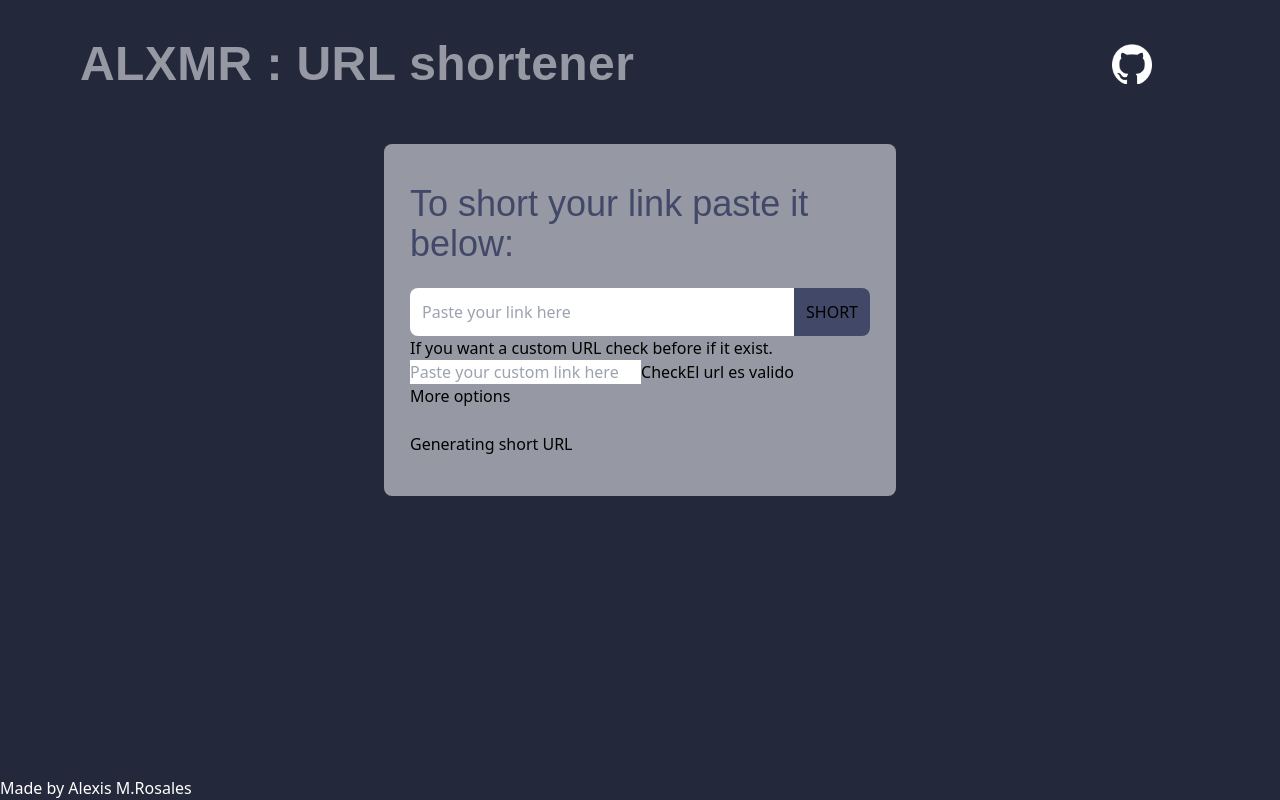
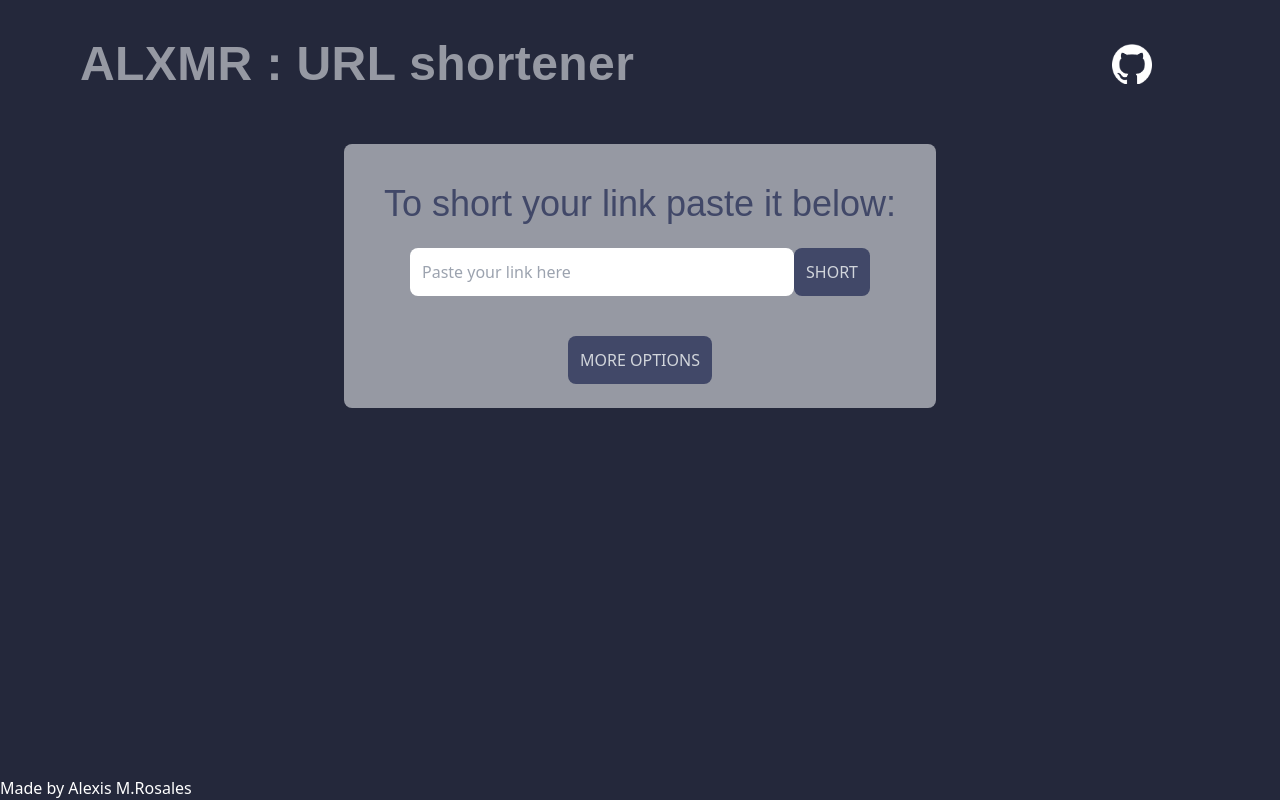
Before and after one commit to alexismrosales/url_shortener, a React (Create React App) app in the folder url_shortener-frontend/: page / in a window 1280 px wide. Built offline with nearby package versions, Linux system fonts and the light colour scheme.

Commit message:
Updated url component

```diff
--- a/url_shortener-frontend/src/components/shortener/index.tsx
+++ b/url_shortener-frontend/src/components/shortener/index.tsx
@@ -1,4 +1,5 @@
-import React, { useState } from "react";
+import React, { useEffect, useState } from "react";
+import classNames from "classnames";
 
 import { handleCreateSURL, handleCheckCustomBackHalf } from "../../services/responseHandler";
 
@@ -10,7 +11,29 @@ const ShortURLContainer = () => {
   const [sURLItem, setSURLItem] = useState({
     shortURL: ""
   });
-  const [check, setCheck] = useState(null);
+  const [check, setCheck] = useState(true);
+
+  // Load data from response handler
+  const handleCheckBackhalf = async (backhalf: string) => {
+    console.log("backhalf given: ", backhalf)
+    const response = await handleCheckCustomBackHalf(backhalf);
+    setCheck(response.data)
+    const checkBackHalf = document.getElementById("checkBackHalf");
+    checkBackHalf?.setAttribute("class", "flex");
+  };
+
+  // Activate other options component
+  const handleShowOptions = () => {
+    const extraOptions = document.getElementById("extraOptions");
+    extraOptions?.setAttribute("class", "flex flex-col items-center");
+
+    const hideButton = document.getElementById("extraButton");
+    hideButton?.setAttribute("class", "hidden");
+
+    const submitOne = document.getElementById("submitOne");
+    submitOne?.setAttribute("class", "hidden");
+  };
+
   // Submit data to the server
   const handleSubmit = (event: React.FormEvent<HTMLFormElement>) => {
     event.preventDefault();
@@ -19,15 +42,45 @@ const ShortURLContainer = () => {
       shortURL: "",
       clicks: 0
     };
+    backHalf !== ""
+      ?
+      handleCreateSURL(setSURLItem, URLItem, backHalf, false)
+      :
       handleCreateSURL(setSURLItem, URLItem, "foo", false);
   };
-  const handleCheckBackhalf = () => handleCheckCustomBackHalf(backHalf, setCheck);
+
+  // Checking if the url is available
+  useEffect(() => {
+    if (backHalf !== "") {
+      const timerId = setTimeout(() => {
+        handleCheckBackhalf(backHalf);
+      }, 100);
+
+      return () => {
+        clearTimeout(timerId);
+      };
+    }
+    else
+      setCheck(false);
+  }, [backHalf, check]);
+
+  // Depending of check value disable button or enable it
+  useEffect(() => {
+    const submitTwo = document.getElementById("submitTwo");
+    check ?
+      submitTwo?.setAttribute("class", classNames(style.mainButton, "w-full", "opacity-50"))
+      :
+      submitTwo?.setAttribute("class", classNames(style.mainButton, "w-full"))
+  }, [check]);
+
   return (
     <div className="flex justify-center">
       <div className={style.container}>
         <form onSubmit={handleSubmit}>
           <div className="p-10">
-            <label className={style.subtext}>To short your link paste it below: </label>
+            <label className={classNames(style.subtext, "text-4xl")}>
+              To short your link paste it below:
+            </label>
             <br /> <br />
             <div className="flex justify-center flex-col md:flex-row">
               <input className={style.mainInput}
@@ -36,37 +89,66 @@ const ShortURLContainer = () => {
                 type="url"
                 placeholder="Paste your link here" />
               <br />
-              <button type="submit" className={style.mainButton}>SHORT</button>
+              <button id="submitOne" type="submit" onSubmit={e => { e.preventDefault(); }} className={style.mainButton}>
+                SHORT
+              </button>
             </div>
-            <div className={style.extraOptions}>
-              <p >If you want a custom URL check before if it exist.</p>
-              <input className={style.secondaryInput}
+            <div id="extraOptions" className="hidden">
+              <br />
+              <label className={classNames(style.subtext, "text-2xl")}>
+                If you want a custom URL check before if it exist.
+              </label>
+              <br />
+              <div className="flex flex-col md:flex-row ">
+                <input
+                  className={style.secondaryInput}
                   value={backHalf}
                   onChange={(event) => setBackhalf(event.target.value)}
-                type="url"
-                placeholder="Paste your custom link here"
+                  type="text"
+                  placeholder="Your custom link here"
                 />
-              <button onClick={handleCheckBackhalf} className={style.checkBackHalf}>Check</button>
-              <span>
-                {check ? (<>El url ya existe</>)
+              </div>
+              <br />
+              <p id="checkBackHalf" className="hidden">
+                {check ? (<>THE URL ALREADY EXISTS{check}</>)
                   :
-                  (<>El url es valido </>)
+                  (<>{check}YOUR URL IS VALID{check}</>)
                 }
-              </span>
-              <br />
-              <button className={style.secondaryButton}>More options</button>
+              </p>
+              <button id="submitTwo" type="submit" className={classNames(style.mainButton, "w-full")}
+                disabled={check}>
+                SHORT
+              </button>
             </div>
-            <div>
+          </div>
+          <div className="flex flex-col items-center">
+            <button
+              id="extraButton"
+              onClick={handleShowOptions}
+              type="button"
+              className={style.secondaryButton}>
+              MORE OPTIONS
+            </button>
+          </div>
+
+        </form>
+        <div className="flex justify-center">
           <br />
           <p> {sURLItem && sURLItem.shortURL ? (
-                <> Your short URL is: <br /> <span className="text-xl"> localhost:8080/{sURLItem.shortURL} </span> </>
+            <>
+              Your short URL is:
+              <span className="text-xl">
+                localhost:8080/{sURLItem.shortURL}
+              </span>
+            </>
           ) : (
-                <span> Generating short URL </span>
+            <span className="hidden">
+              Generating short URL...
+            </span>
           )}
           </p>
         </div>
-          </div>
-        </form>
+
       </div>
     </div>
   );
--- a/url_shortener-frontend/src/components/shortener/styles.module.css
+++ b/url_shortener-frontend/src/components/shortener/styles.module.css
@@ -1,16 +1,24 @@
 .container {
-  @apply h-auto w-auto md:w-2/5 bg-[var(--tertiary)] md:m-4 m-2 rounded-lg flex items-center justify-center justify-self-center;
+  @apply h-auto w-auto bg-[var(--tertiary)] md:m-4 m-2 rounded-lg flex flex-col items-center;
 }
 
 .subtext {
-  @apply text-[var(--primary)] text-4xl;
+  @apply text-[var(--primary)];
   font-family: "Changa", sans-serif;
 }
 
 .mainInput {
-  @apply p-3 md:rounded-l-lg md:rounded-none rounded-lg md:w-96 w-full
+  @apply p-3 md:rounded-l-lg rounded-none rounded-lg md:w-96 w-full
 }
 
 .mainButton {
-  @apply bg-[var(--primary)] md:rounded-r-lg md:rounded-none rounded-lg p-3
+  @apply bg-[var(--primary)] md:rounded-r-lg rounded-lg p-3 text-gray-300
 }
+
+.secondaryInput {
+  @apply p-3 md:rounded-l-lg rounded-none rounded-lg w-full
+}
+
+.secondaryButton {
+  @apply bg-[var(--primary)] rounded-lg p-3 md:mx-0 mx-2 text-gray-300
+}
--- a/url_shortener-frontend/src/services/responseHandler.tsx
+++ b/url_shortener-frontend/src/services/responseHandler.tsx
@@ -7,11 +7,14 @@ export const handleCreateSURL = (setShortUrl: any, URLItem: any, back_half: stri
     console.error("Error creating SURL : ", error);
   });
 }
-export const handleCheckCustomBackHalf = (back_half: string, setCheck: any) => {
-  checkBackHalf(back_half).then(response => {
-    console.log("Checking succesfully");
-    setCheck(response.data);
-  }).catch(error => {
+export const handleCheckCustomBackHalf = async (back_half: string) => {
+  try {
+    const response = await checkBackHalf(back_half);
+    console.log("Checking successfully");
+    return response;
+  } catch (error) {
+    console.log(back_half, "...");
     console.error("Error checking back half: ", error);
-  })
+    throw error; // Re-lanzamos el error para que se maneje en el lugar donde se llama a esta función
+  }
 }
```
Lines whose indentation alone changed are shown as unchanged.
